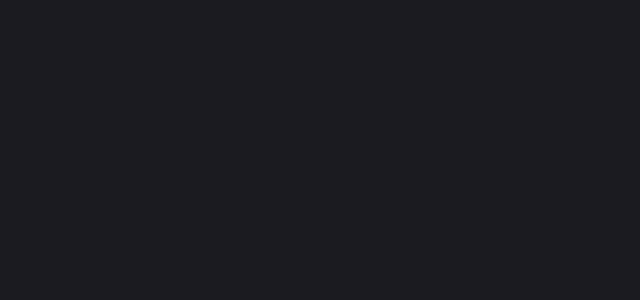
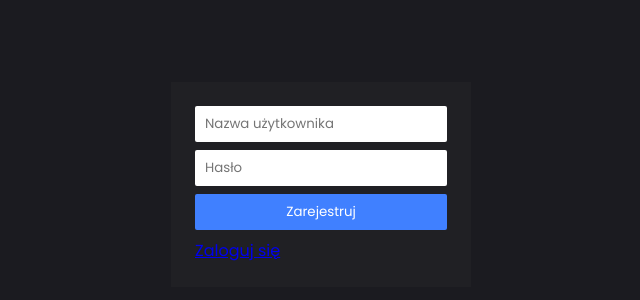
Before and after one commit to jakubmaniak/chat-webapp, a React (Create React App) app: page /signup in a window 1280 px wide. Shown: the part 216-516 px from the top of the page, without its empty margins (319-959 px from the left). Built offline with nearby package versions, Linux system fonts and the light colour scheme.

Commit message:
Add signup page

```diff
--- a/src/App.js
+++ b/src/App.js
@@ -5,6 +5,7 @@ import { SessionContext, initialSessionContext } from './contexts/session-contex
 import { SocketContext, initialSocketContext } from './contexts/socket-context';
 import { ContactsContext, initialContactsContext } from './contexts/contacts-context';
 import LoginPage from './pages/login/login';
+import SignupPage from './pages/signup/signup';
 import LogoutPage from './pages/logout/logout';
 import MainPage from './pages/main/main';
 
@@ -40,6 +41,7 @@ function App() {
               <Switch>
                 <Route path="/" exact component={LoginPage} />
                 <Route path="/login" component={LoginPage} />
+                <Route path="/signup" component={SignupPage} />
                 <Route path="/logout" component={LogoutPage} />
                 <Route path="/main" component={MainPage} />
               </Switch>
--- a/src/api.js
+++ b/src/api.js
@@ -25,6 +25,7 @@ function sendPost(path, body = null) {
 
 const api = {
     userLogin: ({ username, password }) => sendPost('user/login', { username, password }),
+    userSignup: ({ username, password }) => sendPost('user/signup', { username, password }),
     sendMessage: ({ recipient = null, roomID = null, lang = null, content, fileName = null }) => sendPost('message', { recipient, roomID, lang, content, fileName }),
     getMessages: ({ recipient }) => sendGet('messages/' + recipient),
     getMessagesBefore: ({ recipient, messageID }) => sendGet('messages/' + recipient + '/before/' + messageID),
--- /dev/null
+++ b/src/pages/signup/signup.js
@@ -0,0 +1,62 @@
+import { useContext, useEffect, useState } from 'react';
+import { useHistory } from 'react-router';
+import { Link } from 'react-router-dom';
+
+import api from '../../api';
+import { SessionContext } from '../../contexts/session-context';
+
+import '../login/login.scss';
+
+
+function SignupPage() {
+    const history = useHistory();
+    const { session } = useContext(SessionContext);
+
+    const [username, setUsername] = useState('');
+    const [password, setPassword] = useState('');
+
+
+    useEffect(() => {
+        if (session.loggedIn) {
+            history.replace('/main');
+        }
+    }, []);
+
+    function submitForm(ev) {
+        ev.preventDefault();
+
+        api.userSignup({ username, password })
+            .then((results) => {
+                if (!results.error) {
+                    localStorage.setItem('username', username);
+                    history.replace('/main');
+                }
+            });
+    }
+
+    return (
+        <div className="page login-page">
+            <form className="login-form" onSubmit={submitForm}>
+                <input
+                    value={username}
+                    onChange={(ev) => setUsername(ev.target.value)}
+                    name="username"
+                    placeholder="Nazwa użytkownika"
+                    autoComplete="off"
+                    spellCheck="false"
+                />
+                <input
+                    value={password}
+                    onChange={(ev) => setPassword(ev.target.value)}
+                    placeholder="Hasło"
+                    name="password"
+                    type="password"
+                />
+                <button>Zarejestruj</button>
+                <Link to="/login">Zaloguj się</Link>
+            </form>
+        </div>
+    );
+}
+
+export default SignupPage;
```
